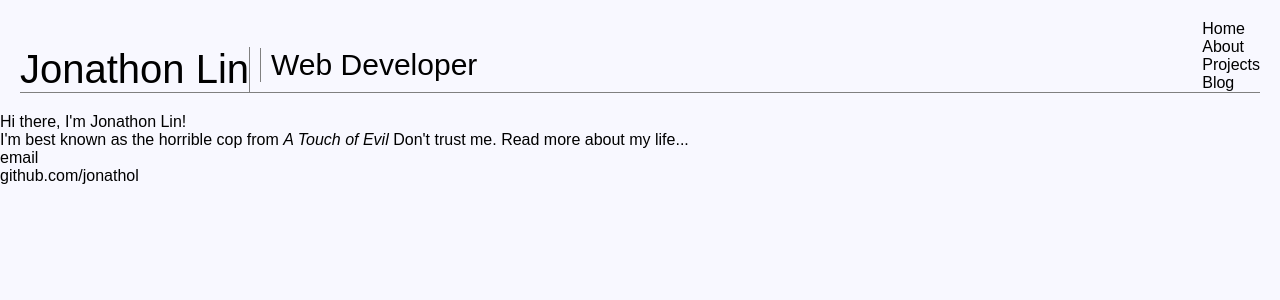
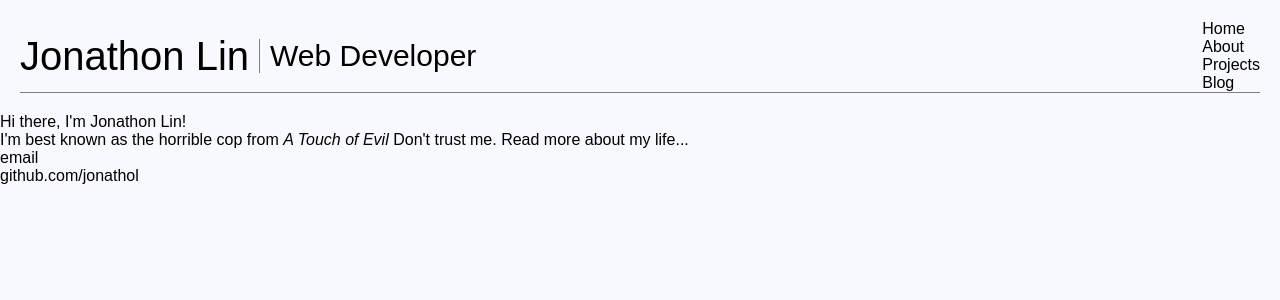
Before and after one commit to jonathol/jonathol.github.io, a Jekyll site: the page built from index.html, in a window 1280 px wide. Shown: the top 300 px of the page. Built offline with Jekyll 4.4.1, drawn with Linux system fonts in a browser that asks for light colours; some web fonts are replaced.

Commit message:
header css

```diff
--- a/css/main.css
+++ b/css/main.css
@@ -58,14 +58,14 @@ header {
 
 .header-title-container {
   display: flex;
-  align-items: flex-end;
+  align-items: center;
 }
 
 .header-title-container h1 {
   font-size: 40px;
   margin: 10px
   margin-left: 75px;
-  border-right: 1px solid grey;
+
 }
 
 .header-title-container h2 {
```
